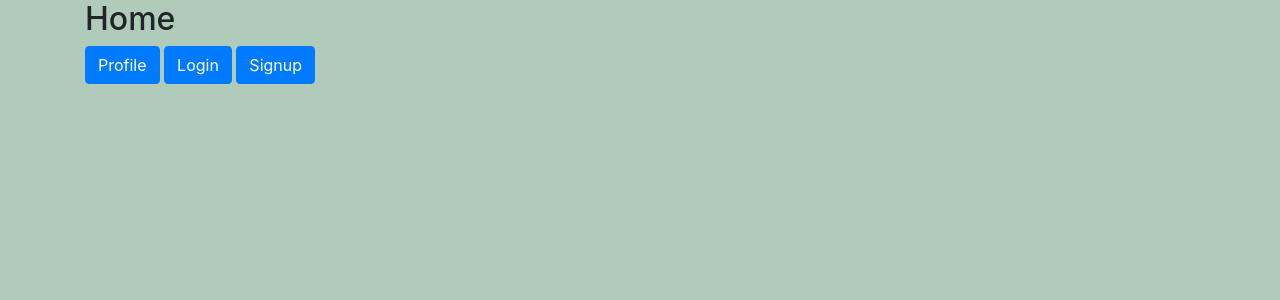
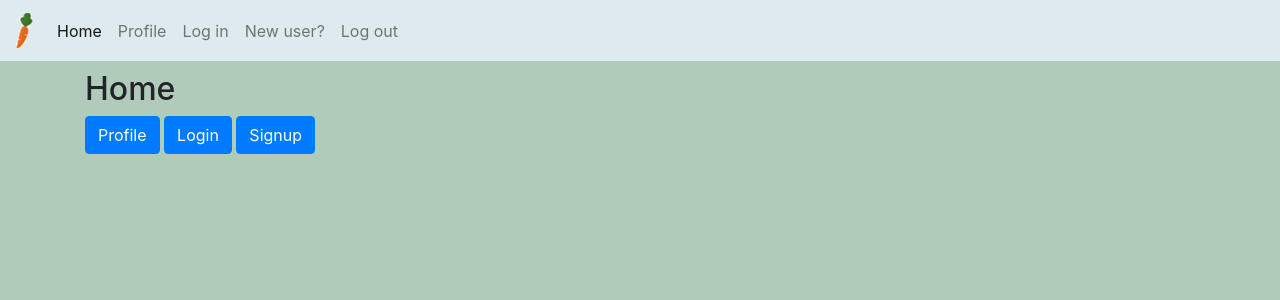
Before and after one commit to dmjz/studious, a Django app: page / in a window 1280 px wide. Shown: the top 300 px of the page. Run offline with Django 3.2, Linux system fonts and the light colour scheme; some libraries are stand-ins or nearby versions.

Commit message:
Add navbar

```diff
--- a/core/templates/base.html
+++ b/core/templates/base.html
@@ -6,14 +6,52 @@
 <head>
     <meta charset="utf-8">
     <link href="https://stackpath.bootstrapcdn.com/bootstrap/4.4.1/css/bootstrap.min.css" rel="stylesheet" integrity="sha384-Vkoo8x4CGsO3+Hhxv8T/Q5PaXtkKtu6ug5TOeNV6gBiFeWPGFN9MuhOf23Q9Ifjh" crossorigin="anonymous">
+    <script
+        src="https://code.jquery.com/jquery-3.4.1.slim.min.js"
+        integrity="sha256-pasqAKBDmFT4eHoN2ndd6lN370kFiGUFyTiUHWhU7k8="
+        crossorigin="anonymous">
+    </script>
+    <script src="https://stackpath.bootstrapcdn.com/bootstrap/4.4.1/js/bootstrap.min.js" integrity="sha384-wfSDF2E50Y2D1uUdj0O3uMBJnjuUD4Ih7YwaYd1iqfktj0Uod8GCExl3Og8ifwB6" crossorigin="anonymous"></script>
     <link href="{% static 'css/style.css' %}" rel="stylesheet">
     <title>{% block title %}{% endblock %}</title>
     {% block head %}{% endblock %}
 </head>
+
 <body class="color-1">
+
+    <nav class="navbar fixed-top navbar-expand-lg navbar-light color-2">
+        <a class="navbar-brand" href="{% url 'home' %}">
+            <img src="{% static 'images/logo2.png' %}">
+        </a>
+        <button class="navbar-toggler" type="button" data-toggle="collapse" data-target="#navbarSupportedContent" aria-controls="navbarSupportedContent" aria-expanded="false" aria-label="Toggle navigation">
+          <span class="navbar-toggler-icon"></span>
+        </button>
+
+        <div class="collapse navbar-collapse" id="navbarSupportedContent">
+            <ul class="navbar-nav mr-auto">
+                <li class="nav-item active">
+                    <a class="nav-link" href="{% url 'home' %}">Home</a>
+                </li>
+                <li class="nav-item">
+                    <a class="nav-link" href="{% url 'profile' %}">Profile</a>
+                </li>
+                <li class="nav-item">
+                    <a class="nav-link" href="{% url 'login' %}">Log in</a>
+                </li>
+                <li class="nav-item">
+                    <a class="nav-link" href="{% url 'signup' %}">New user?</a>
+                </li>
+                <li class="nav-item">
+                    <a class="nav-link" href="{% url 'logout' %}">Log out</a>
+                </li>
+            </ul>
+        </div>
+    </nav>
+
     <div class="container">
         {% block content %}
         {% endblock %}
     </div>
+
 </body>
 </html>
--- a/static/css/style.css
+++ b/static/css/style.css
@@ -16,9 +16,5 @@
     color: #FFFFFF;
 }
 
-/* .spacer {
-    display: inline-block;
-    min-height: 100%;
-    max-height: 100%;
-    height: 100%;
-} */
+/* To fix navbar overlap */
+body { padding-top: 70px; }
```
Also changed, not shown: static/images/logo.png, static/images/logo2.png (added).
